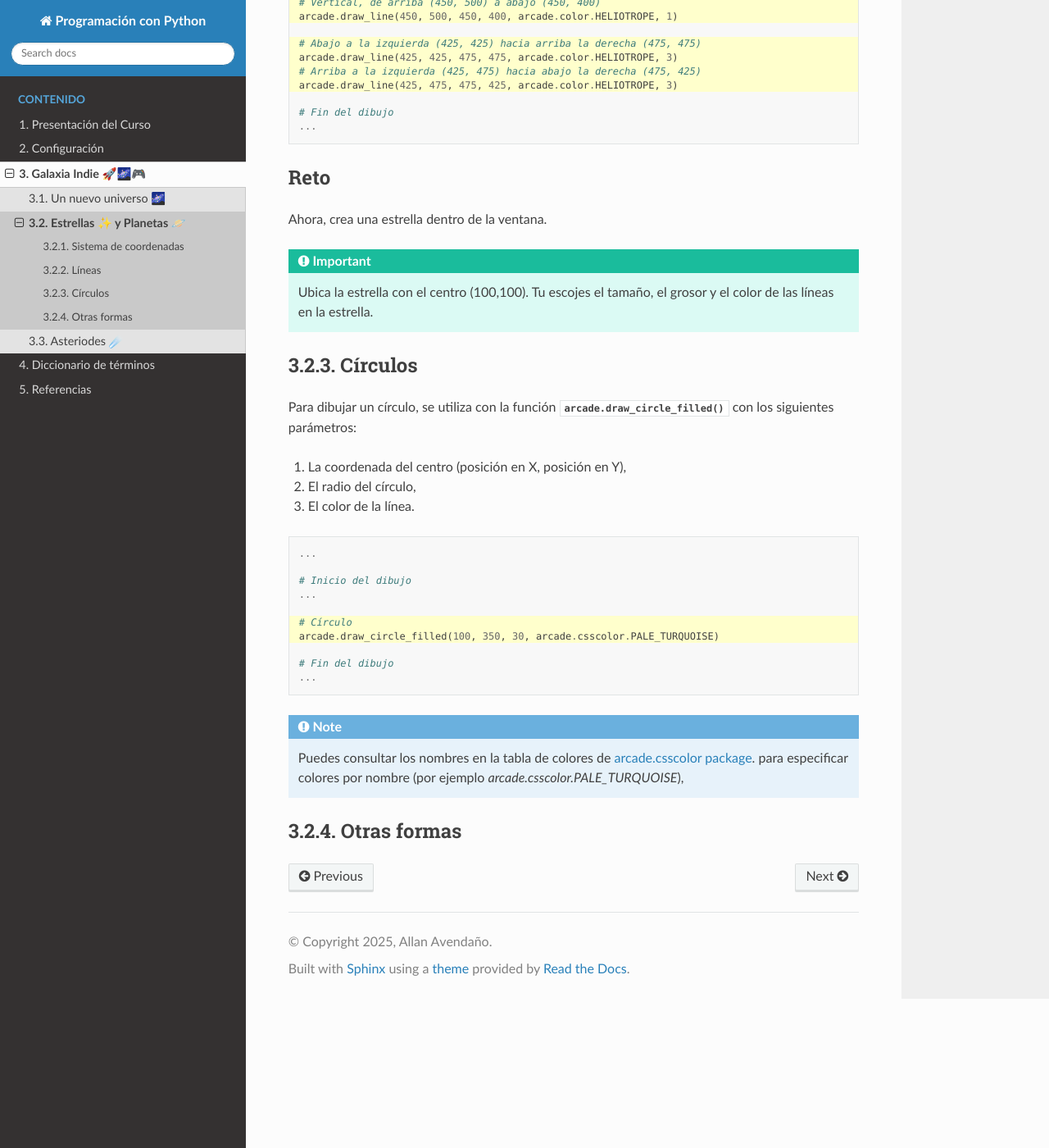
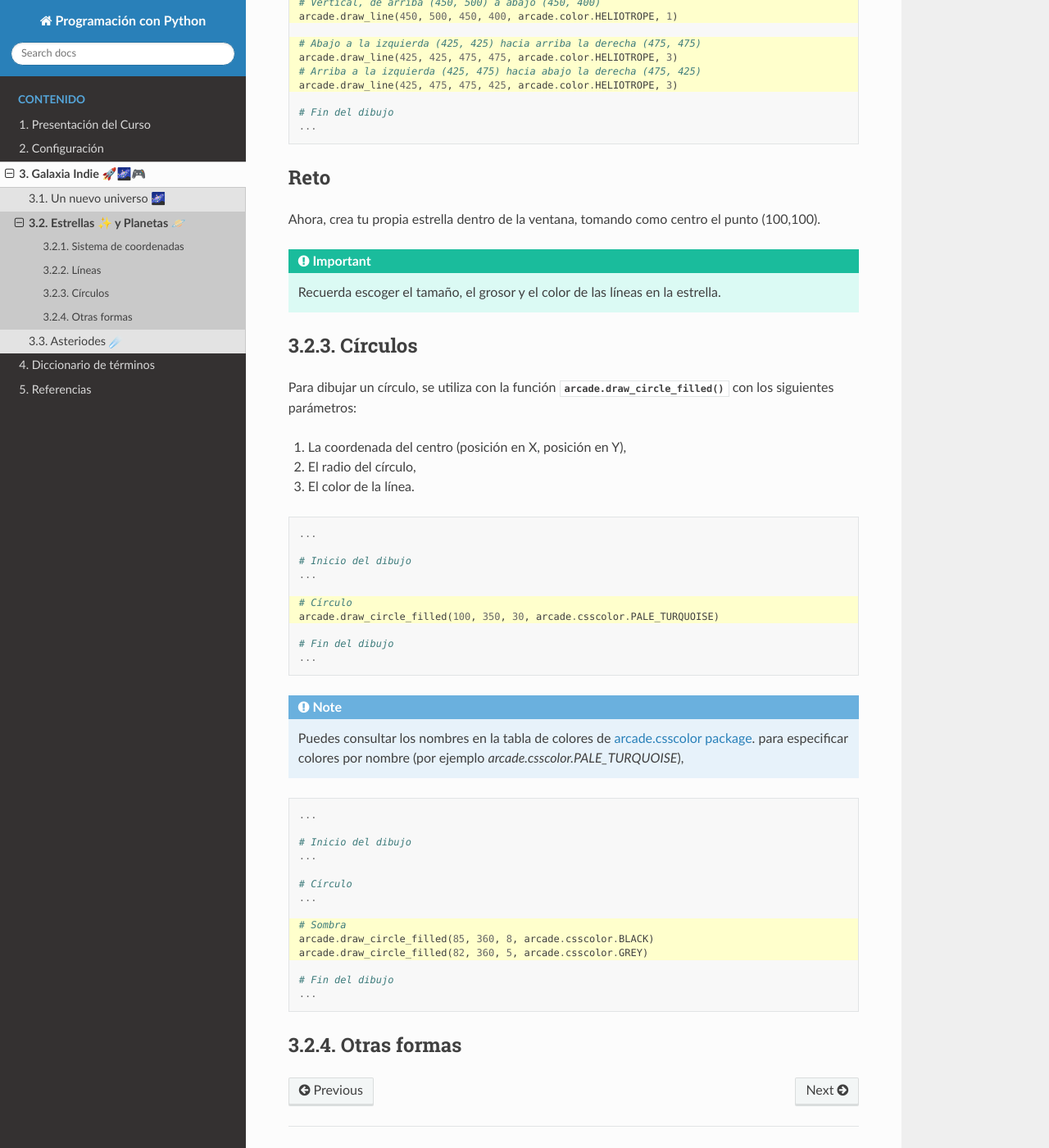
Before and after one commit to aavendan/programacion-python, a Sphinx documentation site: the page built from docs/source/sesiones/sesion02.rst, in a window 1280 px wide and 1400 px high, scrolled down 1561 px. Shown: the whole window at 82% size. Built offline with Sphinx 7.4.7 and the Read the Docs theme 3.1.0, drawn with Linux system fonts in a browser that asks for light colours.

Commit message:
shadow shape

```diff
--- a/docs/source/sesiones/sesion02.rst
+++ b/docs/source/sesiones/sesion02.rst
@@ -72,12 +72,13 @@ rayos de una estrella:
 .. rubric:: Reto
   :heading-level: 2
 
-Ahora, crea una estrella dentro de la ventana.
+Ahora, crea tu propia estrella dentro de la ventana, tomando como centro
+el punto (100,100).
 
 .. important::
 
-  Ubica la estrella con el centro (100,100). Tu escojes el tamaño, el grosor
-  y el color de las líneas en la estrella.
+  Recuerda escoger el tamaño, el grosor y el color de las líneas
+  en la estrella.
 
 
 Círculos
@@ -112,5 +113,24 @@ Para dibujar un círculo, se utiliza con la función
     para especificar colores por nombre (por
     ejemplo `arcade.csscolor.PALE_TURQUOISE`),
 
+.. code-block:: python
+    :emphasize-lines: 9-11
+
+    ...
+
+    # Inicio del dibujo
+    ...
+
+    # Círculo
+    ...
+
+    # Sombra
+    arcade.draw_circle_filled(85, 360, 8, arcade.csscolor.BLACK)
+    arcade.draw_circle_filled(82, 360, 5, arcade.csscolor.GREY)
+
+    # Fin del dibujo
+    ...
+
+
 Otras formas
 ------------------
```
